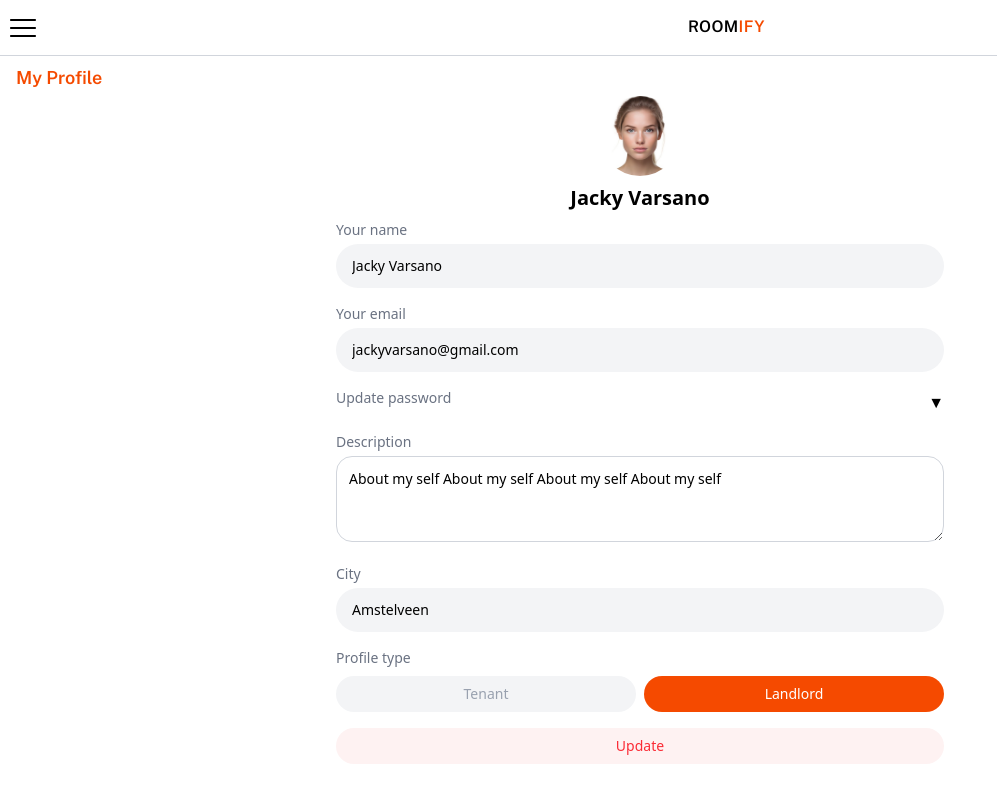
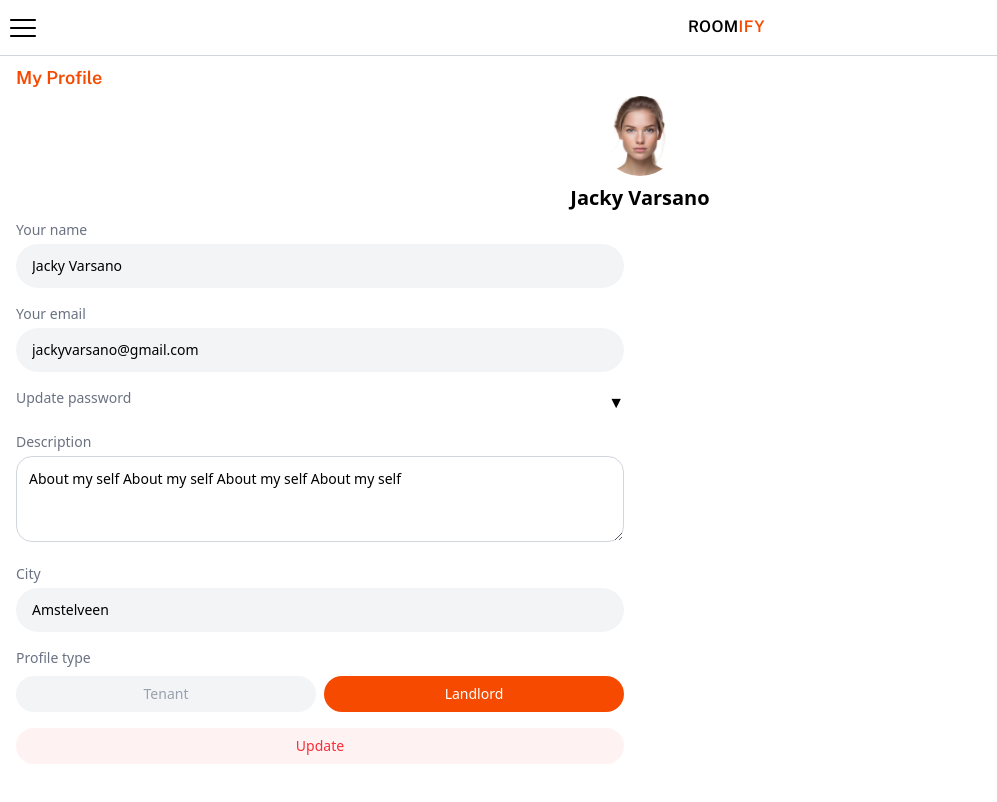
Before and after one commit to Lior-Lavon/Roomify-FE, a React (Vite) app: page /profile in a window 1280 px wide. Shown: the top 802 px of the page, without its empty margins (0-997 px from the left). Built offline with nearby package versions, Linux system fonts and the light colour scheme.

Commit message:
improving profile

```diff
--- a/src/pages/Profile/ProfileView.jsx
+++ b/src/pages/Profile/ProfileView.jsx
@@ -57,10 +57,9 @@ const ProfileView = () => {
 
       {/* body */}
       <div
-        className="w-full py-2 overflow-y-auto flex flex-col gap-2 items-center"
+        className="w-full max-w-[640px] min-w-[300px] py-2 px-4 overflow-y-auto space-y-4"
         style={{ height: `${height}px` }}
       >
-        <div className="w-full max-w-[640px] min-w-[300px] px-4 mb-10 space-y-4">
         <InputField label="Your name" value="Jacky Varsano" />
         <InputField label="Your email" value="jackyvarsano@gmail.com" />
         {/* <InputField label="Your password" type="password" value="*********" /> */}
@@ -112,10 +111,8 @@ const ProfileView = () => {
         <InputField label="City" value="Amstelveen" />
 
         {/* Profile Type Toggle */}
-          <div>
-            <label className="text-sm text-gray-500 block mb-2">
-              Profile type
-            </label>
+        <label className="text-sm text-gray-500 block mb-2">Profile type</label>
+
         <div className="flex gap-2">
           <button
             className={`flex-1 py-2 rounded-full text-sm ${
@@ -138,6 +135,8 @@ const ProfileView = () => {
             Landlord
           </button>
         </div>
+
+        {/* Tenant properties */}
         {profileType == "Tenant" && (
           <div className="w-full space-y-4 mt-4">
             {/* Date of Birth */}
@@ -194,7 +193,6 @@ const ProfileView = () => {
             <YesNoToggle label="Member of student association" />
           </div>
         )}
-          </div>
 
         <div className="flex gap-2">
           <button
@@ -204,7 +202,7 @@ const ProfileView = () => {
             Update
           </button>
         </div>
-        </div>
+        {/* </div> */}
       </div>
     </div>
   );
```
Lines whose indentation alone changed are shown as unchanged.
